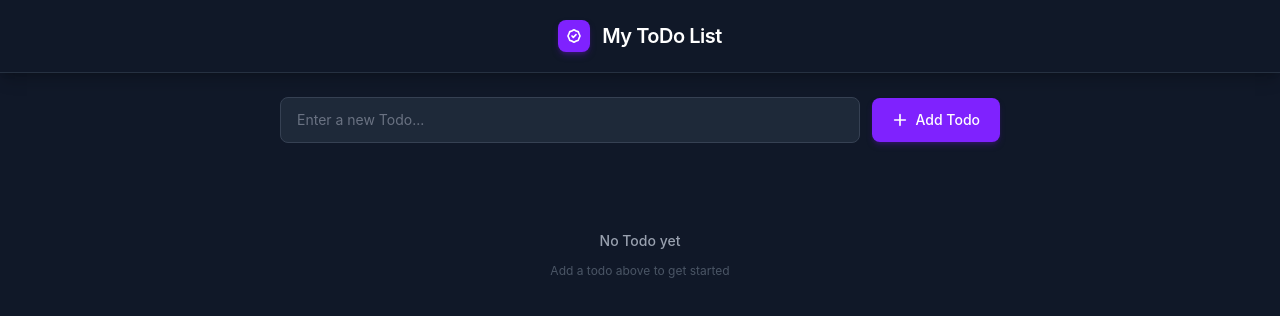
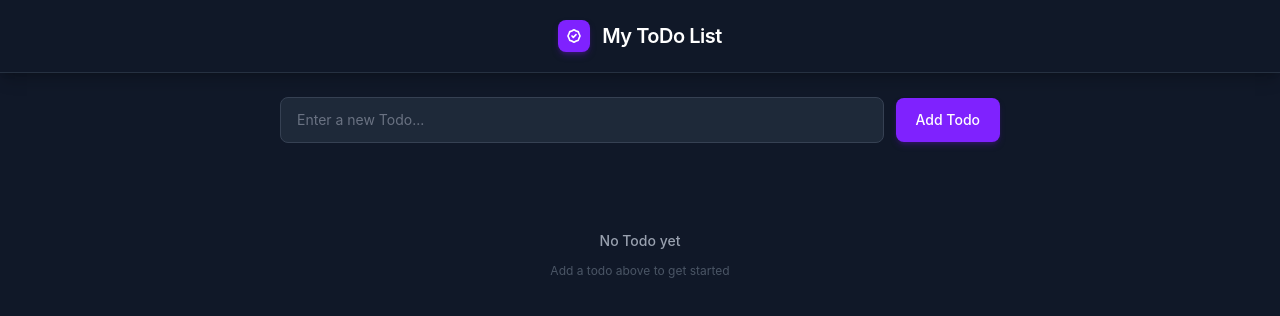
Before and after one commit to Prateek-saraswat/Todo_Application, a React (Vite) app: page / in a window 1280 px wide. Shown: the top 316 px of the page. Built offline with nearby package versions, Linux system fonts and the light colour scheme.

Commit message:
Todo Project completed

```diff
--- a/src/components/AddTodo.jsx
+++ b/src/components/AddTodo.jsx
@@ -29,9 +29,7 @@
           type="submit"
           className="flex items-center gap-2 bg-violet-600 hover:bg-violet-500 active:scale-95 text-white text-sm font-medium px-5 py-3 rounded-lg transition-all duration-200 shadow-md shadow-violet-900/40 cursor-pointer"
         >
-          <svg className="w-4 h-4" fill="none" viewBox="0 0 24 24" stroke="currentColor" strokeWidth={2.5}>
-            <path strokeLinecap="round" strokeLinejoin="round" d="M12 4v16m8-8H4" />
-          </svg>
+
           Add Todo
         </button>
 
--- a/src/components/TodoList.jsx
+++ b/src/components/TodoList.jsx
@@ -19,7 +19,6 @@
 
 
 
-            {/* Todo Items */}
             <div className="flex flex-col gap-2">
                 {allTodos.map((todo) => (
                     <TodoItem
```
